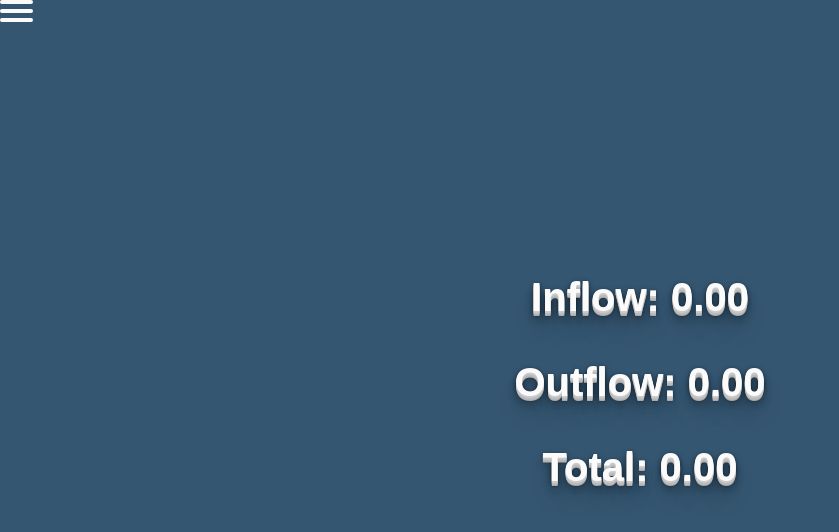
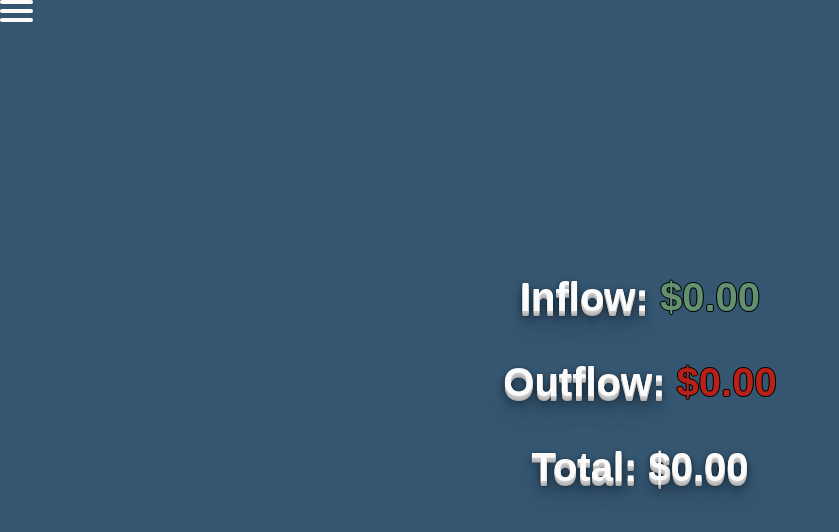
Before and after one commit to lepdiana/count-management, a React (Create React App) app in the folder client/: page /overview in a window 1280 px wide. Shown: the top 532 px of the page, without its empty margins (0-839 px from the left). Built offline with nearby package versions, Linux system fonts and the light colour scheme; no server answers; sample sign-in values are in the browser's storage.

Commit message:
added in some styles to the overview and added in the money sign

```diff
--- a/client/src/components/DisplayExpense.js
+++ b/client/src/components/DisplayExpense.js
@@ -6,7 +6,7 @@ const DisplayExpense = (props) => {
             {props.sortedExpense.map((expense, i) =>
                 <div key={i} className='expenseContainer'>
                     <h3 className='expenseCategory'>{expense.category}</h3>
-                    <p className='expenseAmount'>{expense.amount.toFixed(2)}</p>
+                    <p className='expenseAmount'>${expense.amount.toFixed(2)}</p>
                 </div>
             )}
         </div>
--- a/client/src/components/NetIncome.js
+++ b/client/src/components/NetIncome.js
@@ -34,7 +34,7 @@ function NetIncome(props) {
                 <>
                     <p className='netIncomeYear'>{ props.year }</p>
                     <h3 className='netIncomeMonth'>{ props.month }</h3>
-                    <p className='netIncomeIncome'>{ props.income.toFixed(2) }</p>
+                    <p className='netIncomeIncome'>${ props.income.toFixed(2) }</p>
                     <button onClick={ editToggler } className='netIncomeBtn'>Edit</button>
                     <button onClick={ (e) => props.deleteIncome(props._id) } className='netIncomeBtn'>Delete</button>
                 </>
--- a/client/src/components/Overview.js
+++ b/client/src/components/Overview.js
@@ -25,9 +25,9 @@ function Overview() {
 
     return (
         <div className='overviewContainer'>
-            <h3 className='overviewText'>Inflow: { netIncomeTotal.toFixed(2) }</h3>
-            <h3 className='overviewText'>Outflow: { transactionTotal.toFixed(2) }</h3>
-            <h3 className='overviewText'>Total: { overallTotal.toFixed(2) }</h3>
+            <h3 className='overviewText'>Inflow: <h3 className='overviewInflow'>${ netIncomeTotal.toFixed(2) }</h3></h3>
+            <h3 className='overviewText'>Outflow: <h3 className='overviewOutflow'>${ transactionTotal.toFixed(2) }</h3></h3>
+            <h3 className='overviewText'>Total: ${ overallTotal.toFixed(2) }</h3>
         </div>
     )
 }
--- a/client/src/components/Transaction.js
+++ b/client/src/components/Transaction.js
@@ -34,16 +34,14 @@ function Transaction(props) {
     dateArr.push(restructureDate[1], restructureDate[2], restructureDate[0])
     const date = dateArr.join('-')
 
-    console.log(date)
-
     return(
         <div className='transactionContainer'>
             { !isEditing ?
                 <>
-                    <p className='transactionText'>{ date }</p>
+                    <p className='transactionDate'>{ date }</p>
                     <h3 className='transactionTitle'>{ props.title }</h3>
+                    <p className='transactionText'>{ props.category }</p>
                     <p className='transactionText'>${ props.amount.toFixed(2) }</p>
-                    <p className='transactionText'>{ props.category }</p>
                     <button onClick={ editToggler } className='transactionBtn'>Edit</button>
                     <button onClick={ (e) => props.deleteTransaction(props._id) } className='transactionBtn'>Delete</button>
                 </>
--- a/client/src/styles/netIncome.css
+++ b/client/src/styles/netIncome.css
@@ -30,7 +30,7 @@
 }
 
 .netIncomeMonth {
-    color: #63906F;
+    color: #333;
 }
 
 .netIncomeIncome {
--- a/client/src/styles/overview.css
+++ b/client/src/styles/overview.css
@@ -9,6 +9,7 @@
 }
 
 .overviewText {
+    display: inline;
     text-align: center;
     font-size: 40px;
     padding: 20px 0;
@@ -26,3 +27,21 @@
                     0 10px 10px rgba(0,0,0,.2),
                     0 20px 20px rgba(0,0,0,.15);
 }
+
+.overviewInflow {
+    display: inline;
+    text-align: center;
+    font-size: 40px;
+    padding: 20px 0;
+    color: #63906F;
+    text-shadow: -1px 0 black, 0 1px black, 1px 0 black, 0 -1px black;
+}
+
+.overviewOutflow {
+    display: inline;
+    text-align: center;
+    font-size: 40px;
+    padding: 20px 0;
+    color: #B72118;
+    text-shadow: -1px 0 black, 0 1px black, 1px 0 black, 0 -1px black;
+}
--- a/client/src/styles/transaction.css
+++ b/client/src/styles/transaction.css
@@ -29,6 +29,12 @@
                     0 20px 20px rgba(0,0,0,.15);
 }
 
+.transactionDate {
+    color: #333;
+    padding: 5px;
+    font-weight: 900;
+}
+
 .transactionText {
     color: #63906F;
     padding: 5px;
```
